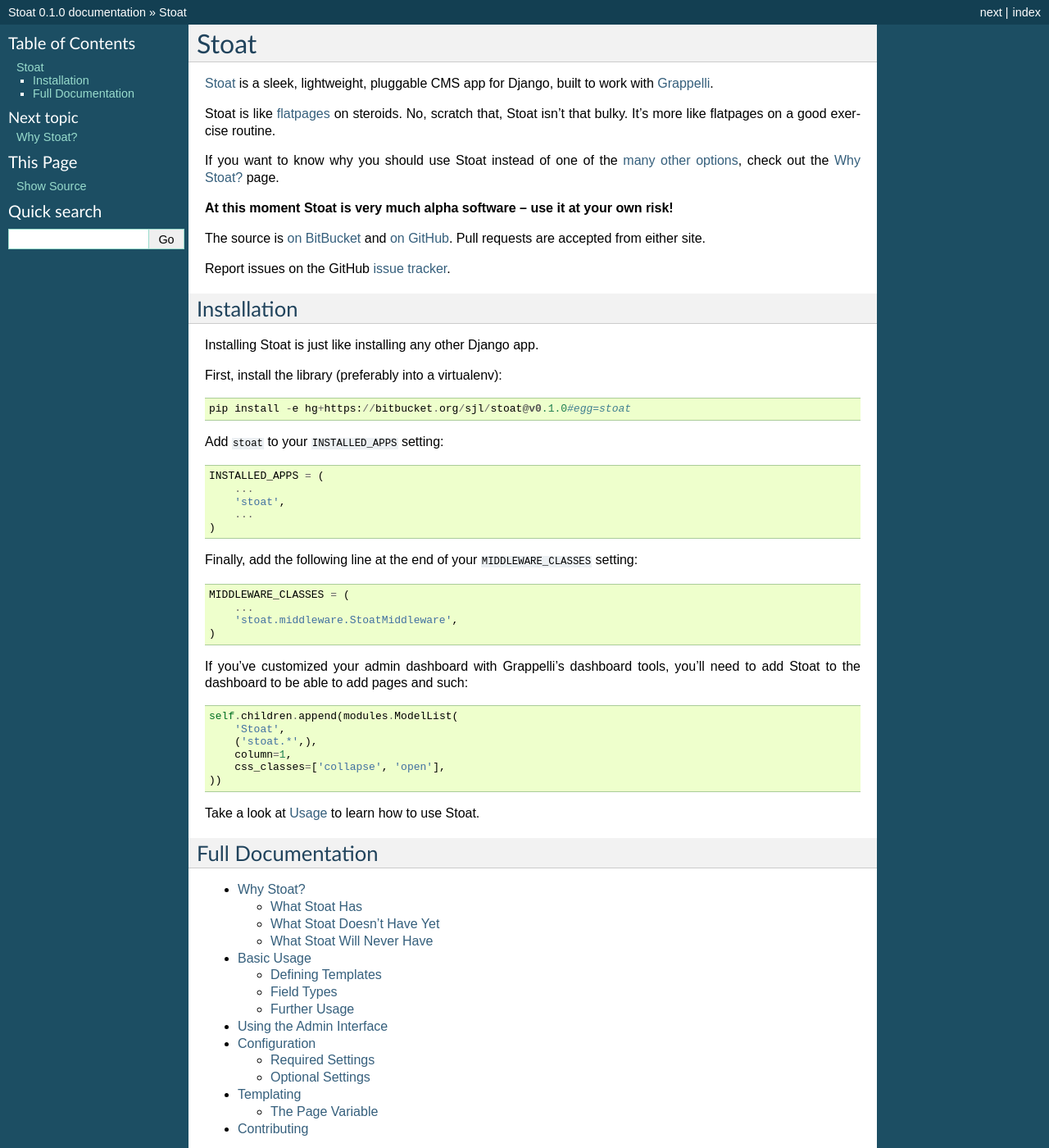
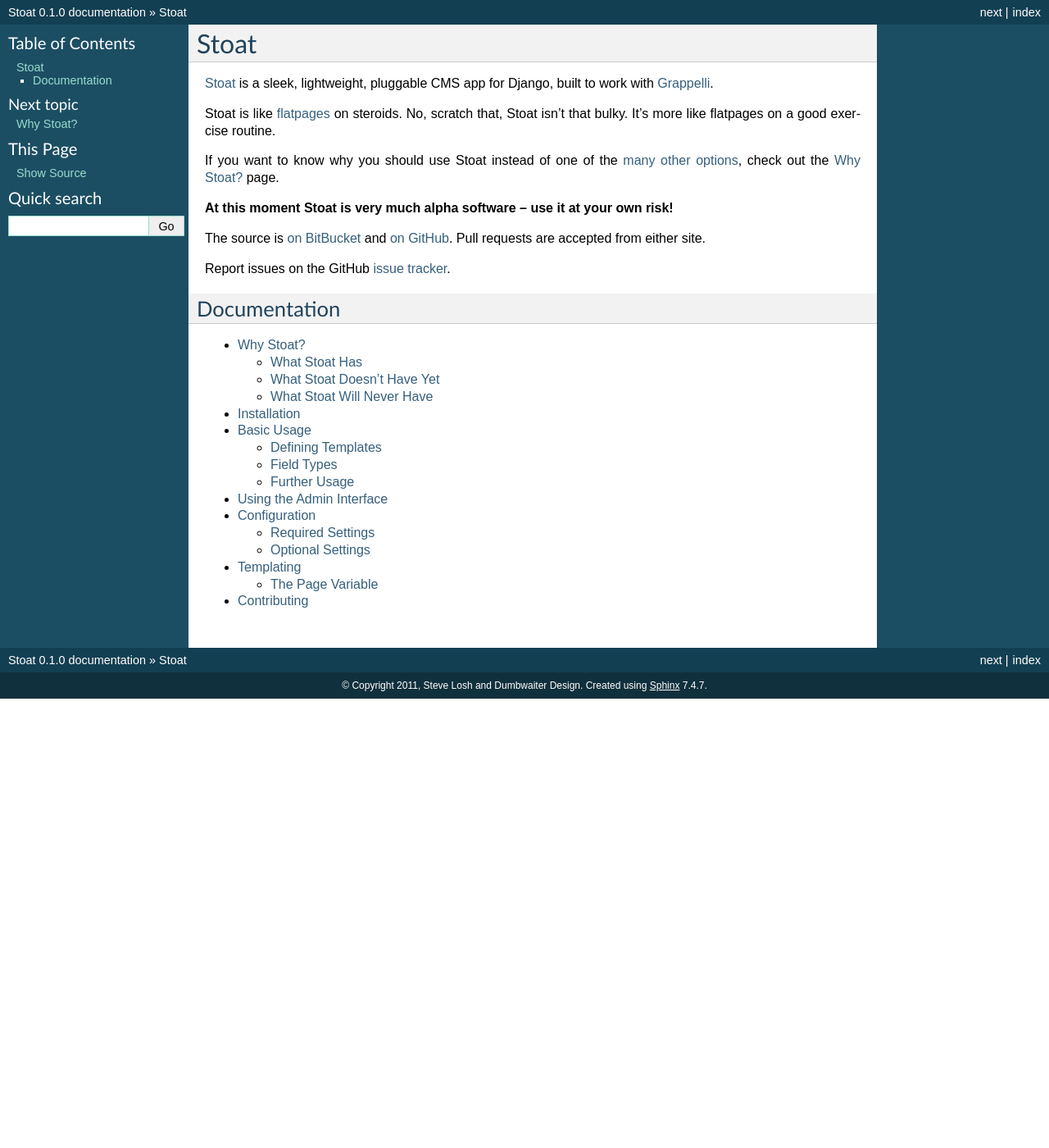
Before and after one commit to sjl/stoat, a Sphinx documentation site: the page built from docs/index.rst, in a window 1280 px wide and 1400 px high. Shown: the whole window at 82% size. Built offline with Sphinx 7.4.7, drawn with Linux system fonts in a browser that asks for light colours.

Commit message:
More docs.

```diff
--- a/docs/index.rst
+++ b/docs/index.rst
@@ -25,49 +25,14 @@
 .. _on GitHub: http://github.org/sjl/stoat/
 .. _issue tracker: http://github.com/sjl/stoat/issues
 
-Installation
-------------
-
-Installing Stoat is just like installing any other Django app.
-
-First, install the library (preferably into a virtualenv)::
-
-    pip install -e hg+https://bitbucket.org/sjl/stoat@v0.1.0#egg=stoat
-
-Add ``stoat`` to your ``INSTALLED_APPS`` setting::
-
-    INSTALLED_APPS = (
-        ...
-        'stoat',
-        ...
-    )
-
-Finally, add the following line at the end of your ``MIDDLEWARE_CLASSES`` setting::
-
-    MIDDLEWARE_CLASSES = (
-        ...
-        'stoat.middleware.StoatMiddleware',
-    )
-
-If you've customized your admin dashboard with Grappelli's dashboard tools, you'll
-need to add Stoat to the dashboard to be able to add pages and such::
-
-        self.children.append(modules.ModelList(
-            'Stoat',
-            ('stoat.*',),
-            column=1,
-            css_classes=['collapse', 'open'],
-        ))
-
-Take a look at :doc:`Usage </usage>` to learn how to use Stoat.
-
-Full Documentation
-------------------
+Documentation
+-------------
 
 .. toctree::
    :maxdepth: 2
 
    why
+   installation
    usage
    admin
    configuration
```
Also changed, not shown: docs/installation.rst (added, +36 -0 lines).
